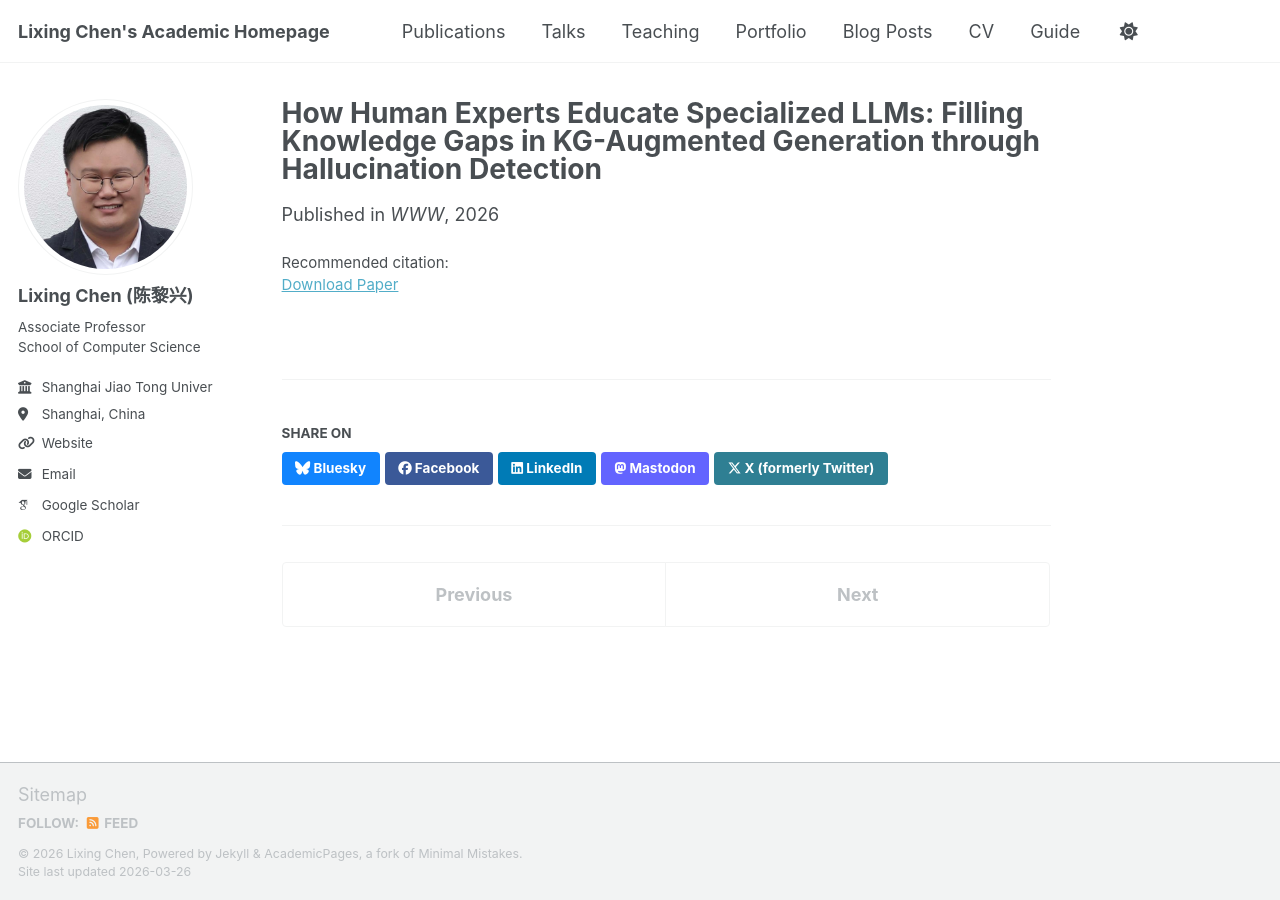
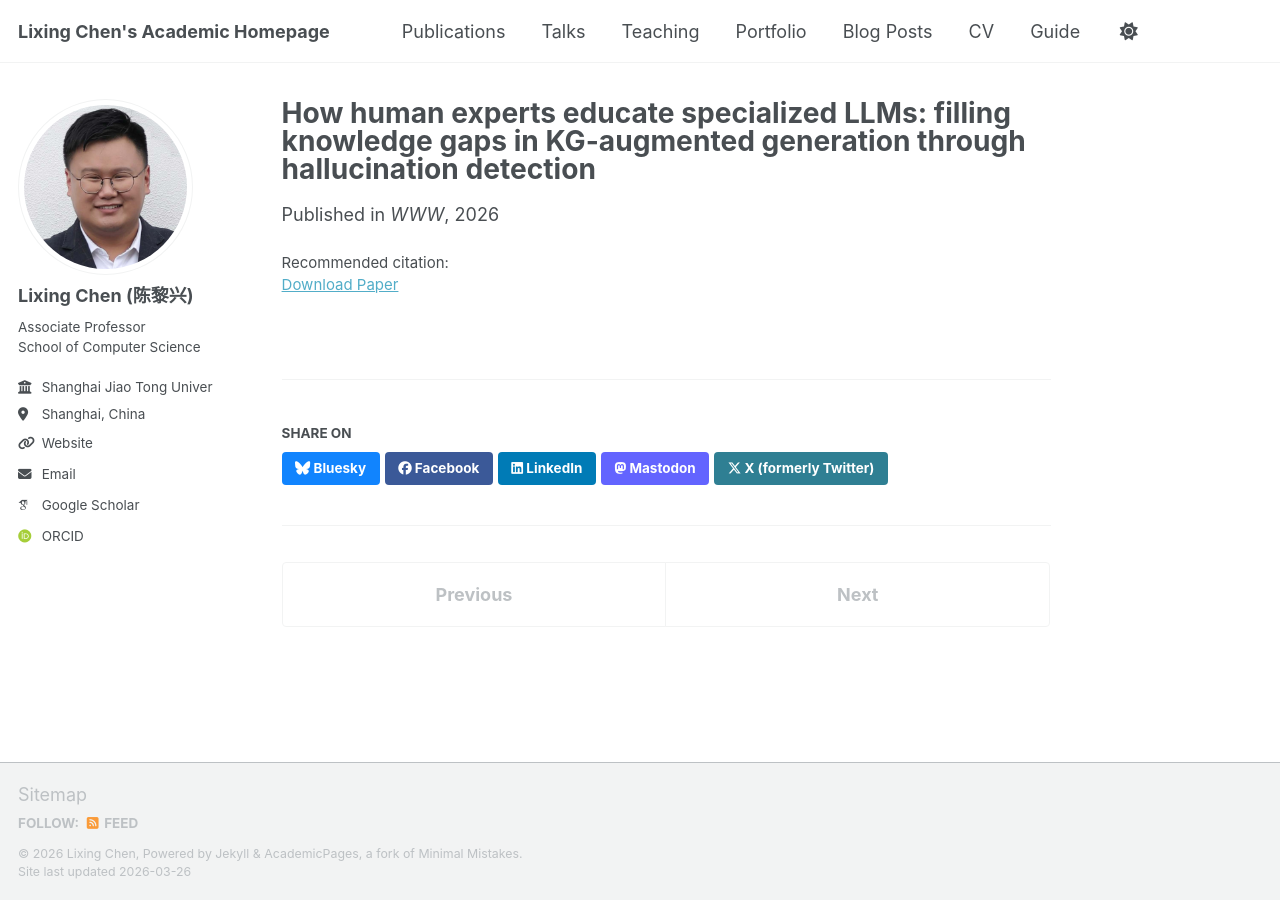
Before and after one commit to lx-chen-sjtu/lx-chen-sjtu.github.io, a Jekyll site: the page built from _publications/li2026human.md, in a window 1280 px wide. Built offline with Jekyll 4.4.1, drawn with Linux system fonts in a browser that asks for light colours; some web fonts are replaced; a script bundle is joined from its source files by our own code; library files that are not in the unit come from our copies; part of the change alters nothing that is shown.

```diff
--- a/_publications/li2026human.md
+++ b/_publications/li2026human.md
@@ -1,13 +1,13 @@
 ---
-title: 'How Human Experts Educate Specialized LLMs: Filling Knowledge Gaps in KG-Augmented Generation through Hallucination Detection'
+title: 'How human experts educate specialized LLMs: filling knowledge gaps in KG-augmented generation through hallucination detection'
 collection: publications
 category: conferences
-authors: 'Ji Shen, Lixing Chen^*, Yang Bai^*, Zhongqi Miao, Zhe Qu, Pan Zhou^*, Jianhua Li.'
+authors: 'Ji Shen, Lixing Chen<sup>*</sup>, Yang Bai, Zhongqi Miao, Zhe Qu, Pan Zhou, Jianhua Li.'
 permalink: '/publication/li2026human'
 excerpt: ''
 date: 2026-06-29
 venue: 'WWW'
 conf_jourl: 'The Web Conference 2026'
-paperurl: 'https://lx-chen-sjtu.github.io/files/How Human Experts Educate Specialized LLMs-Filling Knowledge Gaps in KG-Augmented Generation through Hallucination Detection.pdf'
+paperurl: 'https://lx-chen-sjtu.github.io/files/li2026human.pdf'
 citation: ''
 ---
```
